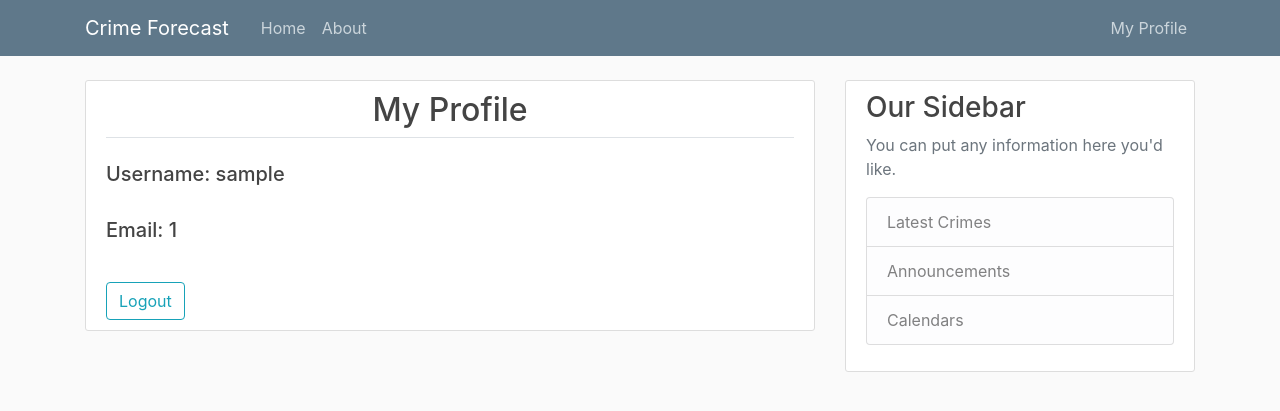
After one commit to eeshan56/crime_forecast, a Flask app: page /profile in a window 1280 px wide. The commit adds this page. Shown: the top 411 px of the page. Run offline with Flask 2, Linux system fonts and the light colour scheme; the visitor is signed in with stand-in values (Sample User, id 1); some libraries are stand-ins or nearby versions.

Commit message:
Added session handling and a profile page

```diff
--- a/app.py
+++ b/app.py
@@ -1,7 +1,8 @@
-from flask import Flask, render_template, redirect, url_for, flash
+from flask import Flask, render_template, redirect, url_for, flash, session
 from form import RegistrationForm, LoginForm
 from pymongo import MongoClient
 from passlib.hash import sha256_crypt
+import os
 
 app = Flask(__name__)
 app.config['SECRET_KEY'] = '0f728c6b5c9f6e02690f9496da4818ae'
@@ -15,8 +16,25 @@
 def about():
 	return render_template('about.html', title = 'About')
 
+@app.route("/profile")
+def profile():
+	if 'username' in session and 'email' in session:
+		return render_template('profile.html', title = 'My Profile')
+	else:
+		return redirect(url_for('login'))
+
+@app.route("/logout")
+def logout():
+	session.clear()
+	flash('Logged out successfully!', 'success')
+	return render_template('logout.html', title = 'Logout')
+
 @app.route("/map")
 def map():
+	if 'username' in session and 'email' in session:
+		print("In map")
+	else:
+		return redirect(url_for('login'))
 	return render_template('map.html', title = 'Map')
 
 @app.route("/forgot")
@@ -33,8 +51,10 @@
 		find_user = list(creds.find({'email':form.email.data}))
 		if len(find_user) == 1:
 			if sha256_crypt.verify(form.password.data, find_user[0]['passwd']):
-				flash('You have been logged in!', 'success')
-				return redirect(url_for('home'))
+				session['email'] = form.email.data
+				session['username'] = find_user[0]['username']
+				flash('Welcome ' + session['username'] + '!', 'success')
+				return redirect(url_for('map'))
 			else:
 				flash('Please enter the correct email or password', 'danger')
 		else:
@@ -56,8 +76,10 @@
 			enc_pass = sha256_crypt.encrypt(form.password.data)
 			new_user = {'username' : form.username.data, 'email' : form.email.data, 'passwd' : enc_pass}
 			creds.insert_one(new_user)
+			session['email'] = form.email.data
+			session['username'] = form.username.data
 			flash(f'Account created for {form.username.data}!', 'success')
-			return redirect(url_for('home'))
+			return redirect(url_for('map'))
 		elif len(dup_user) == 0:
 			flash(f'{form.email.data} is already in use', 'danger')
 		else:
--- a/static/main.css
+++ b/static/main.css
@@ -79,17 +79,13 @@
   font-size: 2.5rem;
 }
 
-.map-container-3{
-  overflow:hidden;
-  padding-bottom:56.25%;
-  position:relative;
-  height: 400px;
-  width: 400px;
+.logout{
+  background-color: white;
+  color: green;
+  border-radius: 10px;
 }
-.map-container-3 iframe{
-  left:0;
-  top:0;
-  height: 100%;
-  width: 100%;
-  position:absolute;
+
+.logout:hover{
+  background-color: white;
+  color: green;
 }
--- a/templates/layout.html
+++ b/templates/layout.html
@@ -28,8 +28,12 @@
         			</div>
         <!-- Navbar Right Side -->
         			<div class="navbar-nav">
-          				<a class="nav-item nav-link" href="{{ url_for('login') }}">Login</a>
-          				<a class="nav-item nav-link" href="{{ url_for('register') }}">Register</a>
+        				{% if 'username' in session and 'email' in session %}
+        					<a class="nav-item nav-link" href="{{ url_for('profile') }}">My Profile</a>
+        				{% else %}
+          					<a class="nav-item nav-link" href="{{ url_for('login') }}">Login</a>
+          					<a class="nav-item nav-link" href="{{ url_for('register') }}">Register</a>
+          				{% endif %}
         			</div>
       			</div>
     		</div>
--- a/templates/login.html
+++ b/templates/login.html
@@ -4,7 +4,7 @@
 		<form method="POST", action="">
 			{{ form.hidden_tag() }}
 			<fieldset class = "form-group">
-				<legend class = "border-bottom mb-4">Log In</legend>
+				<legend class = "border-bottom mb-4"><center>Log In</center></legend>
 
 				<div class="form-group">
 					{{ form.email.label(class="form-control-label") }}
--- /dev/null
+++ b/templates/logout.html
@@ -0,0 +1,4 @@
+{% extends "layout.html" %}
+{% block content %}
+	<a class="ml-2" href="/login">Login here</a>
+{% endblock content %}
--- /dev/null
+++ b/templates/profile.html
@@ -0,0 +1,13 @@
+{% extends "layout.html" %}
+{% block content %}
+	<div class = "content-section">
+		<legend class = "border-bottom mb-4"><center><h2>My Profile</h2></center></legend>
+		<div class="form-group">
+			<div class="form-control-label"><h5>Username: {{ session['username'] }}</h5></div>
+			<br>
+			<div class="form-control-label"><h5>Email: {{ session['email'] }}</h5></div>
+		</div>
+		<br>
+		<a href="{{ url_for('logout') }}"><input type="button" name="logout" class="btn btn-outline-info" value="Logout"></a>
+	</div>
+{% endblock content %}
--- a/templates/register.html
+++ b/templates/register.html
@@ -4,7 +4,7 @@
 		<form method="POST", action="">
 			{{ form.hidden_tag() }}
 			<fieldset class = "form-group">
-				<legend class = "border-bottom mb-4">Sign Up</legend>
+				<legend class = "border-bottom mb-4"><center>Sign Up</center></legend>
 				<div class="form-group">
 					{{ form.username.label(class="form-control-label") }}
 
```
